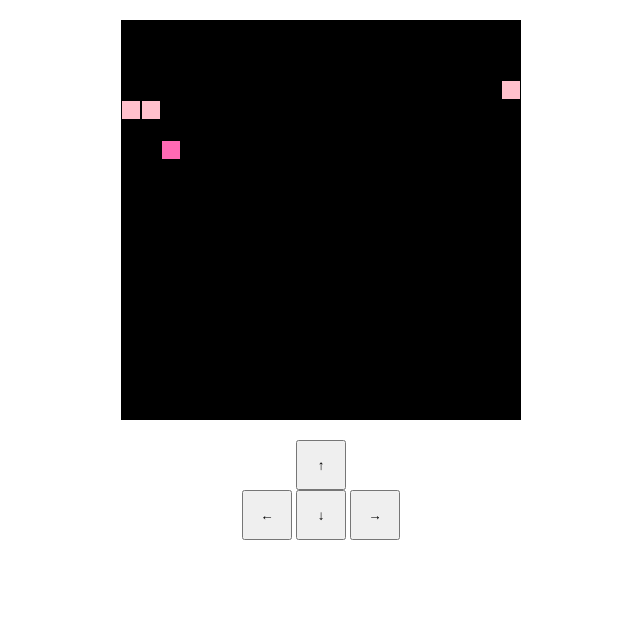
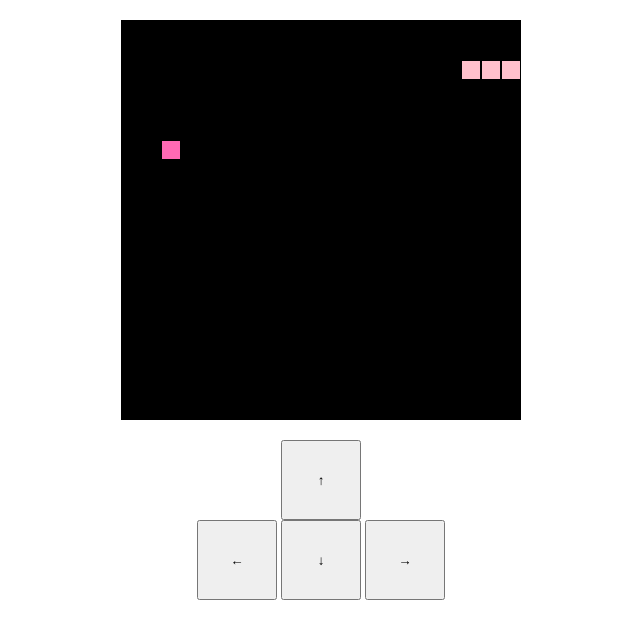
Before and after one commit to linfeiliu/linfeiliu.github.io, a plain HTML site: page index.html in a window 1280 px wide. Shown: the whole page, without its empty margins (319-959 px from the left). Drawn offline with Linux system fonts and the light colour scheme.

Commit message:
6
贪吃蛇
修复刷新Bug
增加按钮大小

```diff
--- a/index.html
+++ b/index.html
@@ -16,11 +16,11 @@
     </head>
     <body>
         <canvas id="canv" width="400" height="400" style="background: #000;margin: 20px auto; display: block;"></canvas>
-        <button onclick="upclick()" style="width:50px;height:50px; margin: 0px auto; display: block;">↑</button>
+        <button onclick="upclick()" style="width:80px;height:80px; margin: 0px auto; display: block;">↑</button>
         <p align="center">
-        <button onclick="leftclick()" style="width:50px;height:50px">←</button>
-        <button onclick="downclick()" style="width:50px;height:50px">↓</button>
-        <button onclick="rightclick()" style="width:50px;height:50px">→</button>
+        <button onclick="leftclick()" style="width:80px;height:80px">←</button>
+        <button onclick="downclick()" style="width:80px;height:80px">↓</button>
+        <button onclick="rightclick()" style="width:80px;height:80px">→</button>
         </p>
         <script>
             var sn = [42, 41], dz=43, fx = 1, n, ctx = document.getElementById("canv").getContext("2d");
@@ -47,7 +47,7 @@
                 sn.unshift(n = sn[0] + fx);
                 if(sn.indexOf(n, 1) > 0 || n < 0 || n > 399 || fx == 1 && n % 20 ==0 || fx == -1 && n % 20 == 19){
                 alert("Game over!")
-                window.location.reload()
+                return window.location.reload()
                 }
                 draw(n, "pink")
                 if(n == dz){
```
